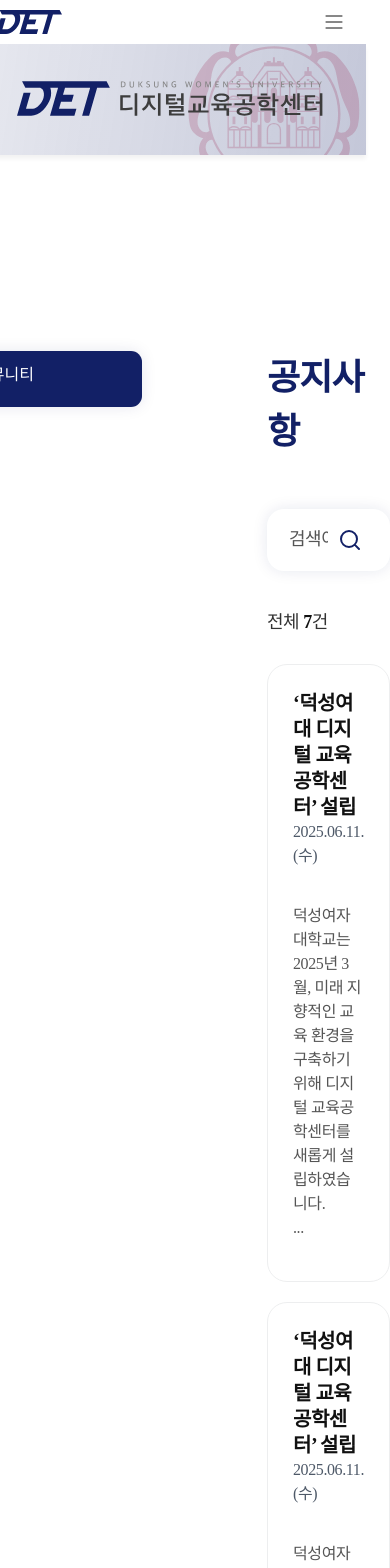
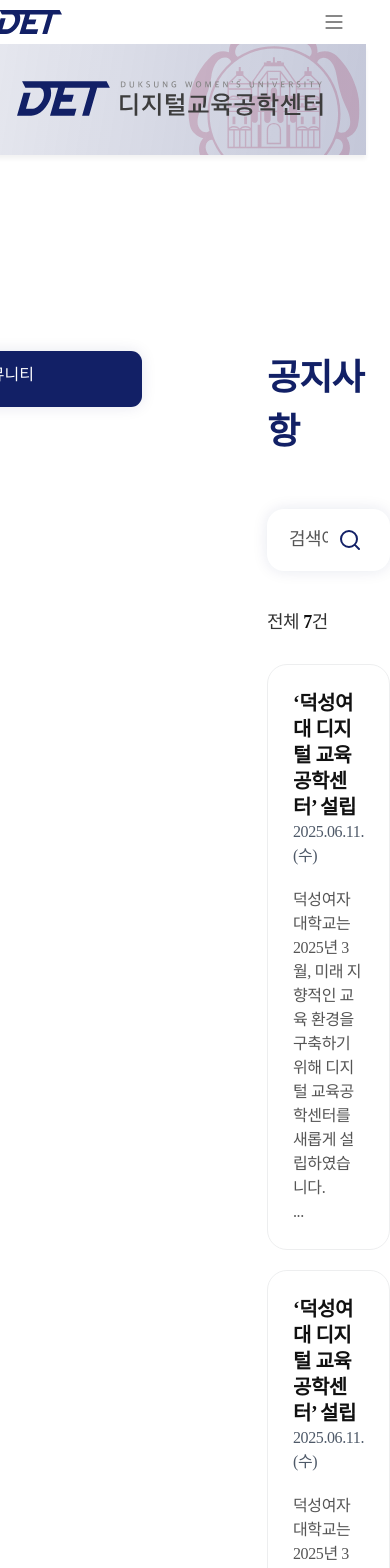
Before and after one commit to DS-DET-LAB/DS-DET-LAB, a React (Vite) app: page /community/info in a window 390 px wide. Shown: the top 1568 px of the page. Built offline with nearby package versions, Linux system fonts and the light colour scheme; a web font is replaced by a local one.

Commit message:
✨ Feat: 공지사항 태블릿 화면 구현 (#8)

```diff
--- a/src/routes/community/components/InfoCardStyle.js
+++ b/src/routes/community/components/InfoCardStyle.js
@@ -37,6 +37,7 @@ export const Date = styled.p`
 
 export const Content = styled.p`
   color: ${palette.text.body};
+  margin: 0;
 
   font-size: 16px;
   font-weight: 400;
--- a/src/routes/community/components/InputStyle.js
+++ b/src/routes/community/components/InputStyle.js
@@ -2,7 +2,6 @@ import styled from 'styled-components';
 import palette from '@styles/theme';
 
 export const InputDiv = styled.div`
-  max-width: 925px;
   width: 100%;
 
   box-sizing: border-box;
--- a/src/routes/community/info/Info.jsx
+++ b/src/routes/community/info/Info.jsx
@@ -1,5 +1,6 @@
 import { useEffect, useRef, useState } from 'react';
 
+import useMediaQuery from '@hooks/useMediaQuery';
 import InfoData from '@db/info.json';
 
 import ArrowLeft from '@assets/community/ic-arrow-left-40.svg?react';
@@ -14,6 +15,8 @@ function Info() {
   const [search, setSearch] = useState('');
   const [searchedData, setSearchedData] = useState(InfoData);
   const [currentPage, setCurrentPage] = useState(1);
+
+  const isTablet = useMediaQuery('(min-width: 768px) and (max-width: 1279px)');
 
   const inputRef = useRef(null);
 
@@ -60,7 +63,7 @@ function Info() {
 
   return (
     <I.Info>
-      <I.Community>커뮤니티</I.Community>
+      {!isTablet && <I.Community>커뮤니티</I.Community>}
 
       <I.InfoWrapper ref={inputRef}>
         <I.InfoText>공지사항</I.InfoText>
--- a/src/routes/community/info/InfoStyle.js
+++ b/src/routes/community/info/InfoStyle.js
@@ -2,6 +2,8 @@ import styled from 'styled-components';
 import palette from '@styles/theme';
 
 export const Info = styled.div`
+  box-sizing: border-box;
+
   display: flex;
   justify-content: center;
   gap: 125px;
@@ -10,6 +12,12 @@ export const Info = styled.div`
   width: 100%;
 
   margin: 192px auto 165px;
+
+  @media (min-width: 768px) and (max-width: 1279px) {
+    max-width: none;
+    padding: 0 80px;
+    margin-top: 70px;
+  }
 `;
 
 export const InfoWrapper = styled.div`
```
